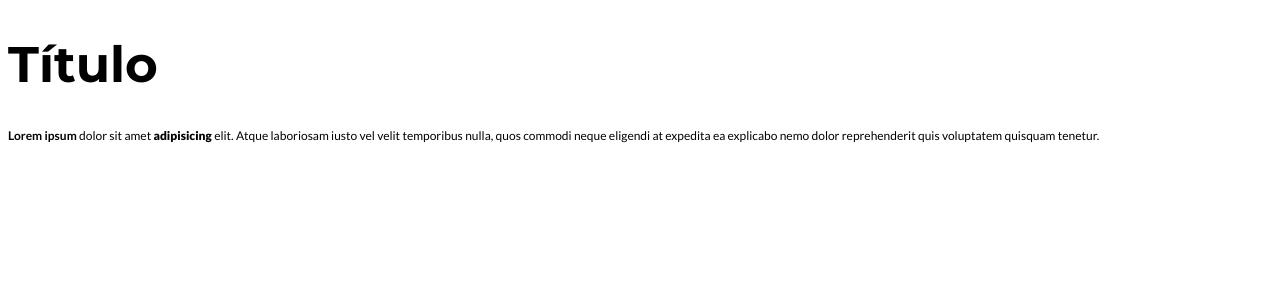
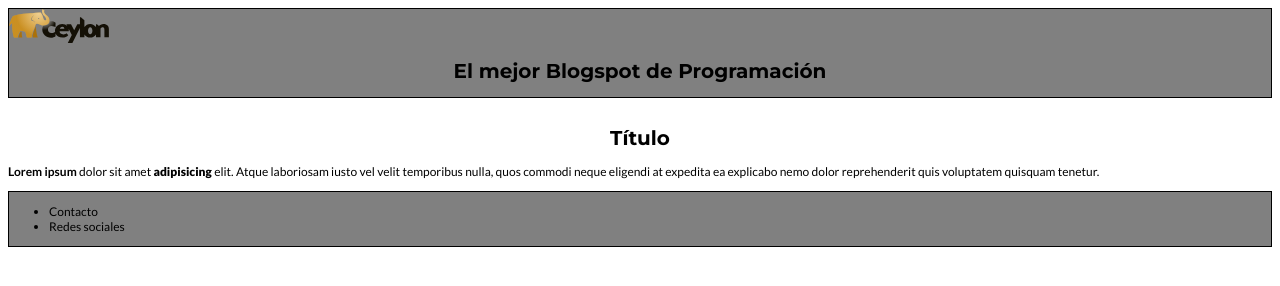
Before and after one commit to alilopez37/blogspot, a plain HTML site: page index.html in a window 1280 px wide. Drawn offline with Linux system fonts and the light colour scheme.

Commit message:
Agregue estilos al header y al footer

```diff
--- a/assets/css/index.css
+++ b/assets/css/index.css
@@ -3,11 +3,31 @@ body {
     font-size: 12px;
 }
 
+header {
+    background-color: gray;
+    border-style: solid;
+    border-color: black;
+    border-width: 1px;
+}
+
+header img {
+    width: 100px;
+    height: auto;
+}
+
 h1 {
     font-family: 'Montserrat', sans-serif;
-    font-size: 50px;
+    font-size: 20px;
+    text-align: center;
 }
 
 span {
     font-weight: 900;
 }
+
+footer {
+    background-color: gray;
+    border-style: solid;
+    border-color: black;
+    border-width: 1px;
+}
--- a/index.html
+++ b/index.html
@@ -12,12 +12,20 @@
 </head>
 <body>
     <header>
+        <img src="./assets/images/ceylon.svg" alt="Logo de la marca">
+        <h1>El mejor Blogspot de Programación</h1>
         <nav></nav>
     </header>
     <main>
+        <img>
         <h1>Título</h1>
         <p><b>Lorem ipsum</b> dolor sit amet <span>adipisicing</span> elit. Atque laboriosam iusto vel velit temporibus nulla, quos commodi neque eligendi at expedita ea explicabo nemo dolor reprehenderit quis voluptatem quisquam tenetur.</p>
     </main>
-    <footer></footer>
+    <footer>
+        <ul>
+            <li>Contacto</li>
+            <li>Redes sociales</li>
+        </ul>
+    </footer>
 </body>
 </html>
```
Also changed, not shown: assets/images/ceylon.svg (added).
